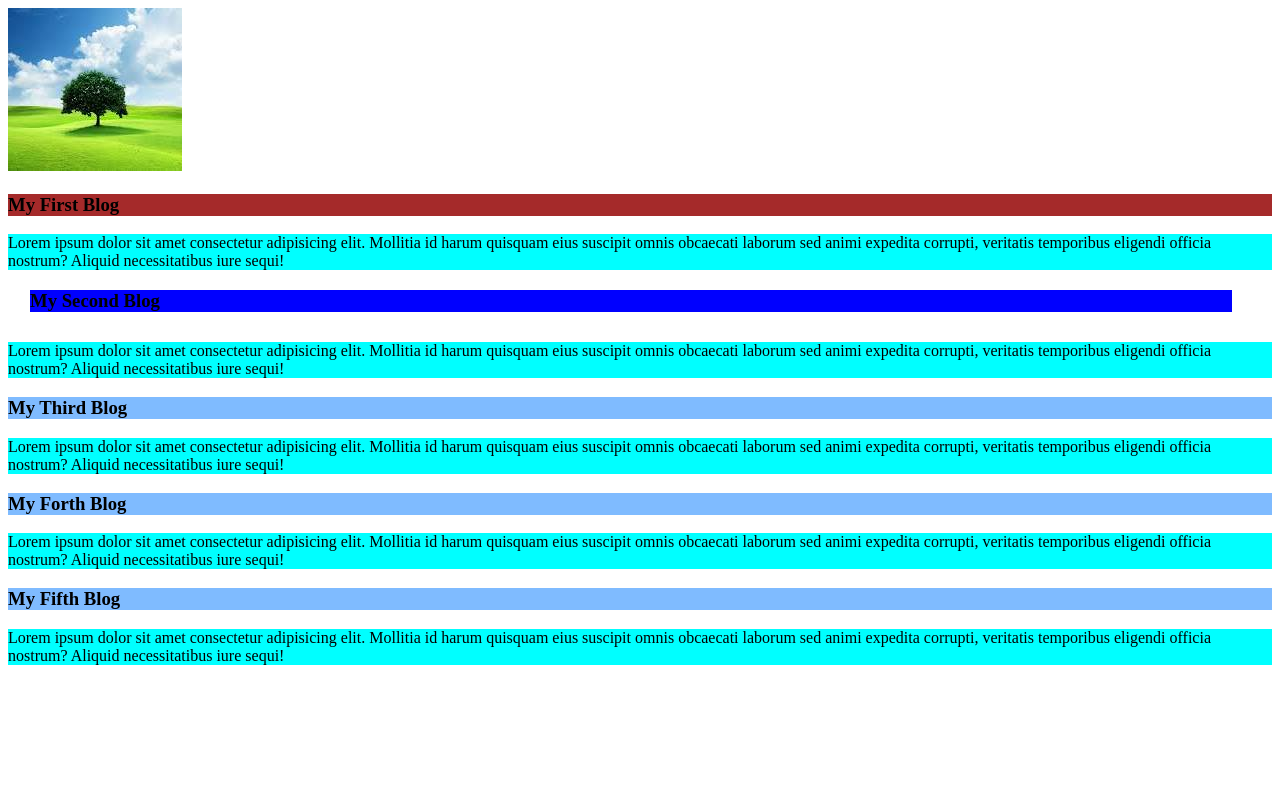
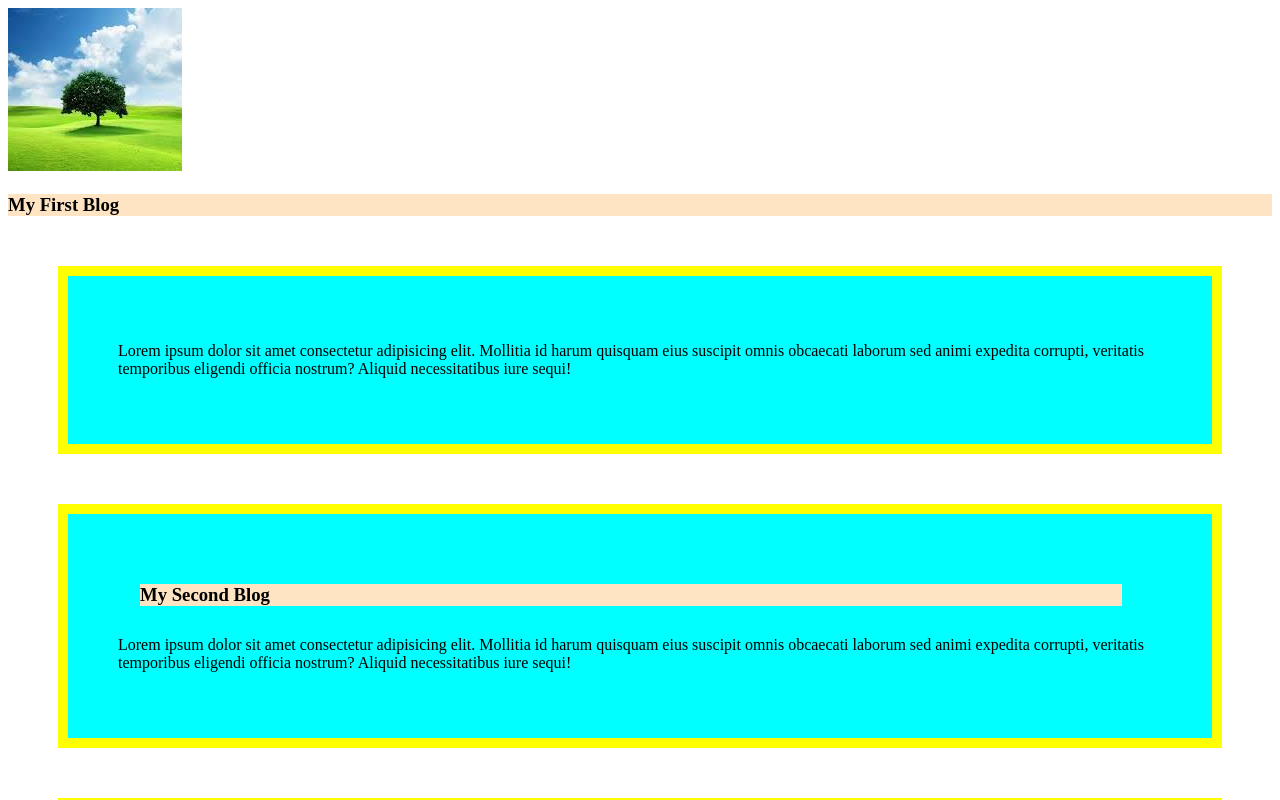
Before and after one commit to RIFAT179/my-first-github-repo, a plain HTML site: page index.html in a window 1280 px wide. Shown: the top 800 px of the page. Drawn offline with Linux system fonts and the light colour scheme.

Commit message:
my first commit

```diff
--- a/index.html
+++ b/index.html
@@ -4,25 +4,26 @@
                <meta charset="UTF-8">
                <meta name="viewport" content="width=device-width, initial-scale=1.0">
                <title>My First Github repo</title>
-               <link rel="stylesheet" href="">
+               <link rel="stylesheet" href="styles.css">
                <style>
                 p{
-                    background-color: aqua;
+                    /* background-color: aqua; */
                 }
                 .First{
-                    background-color: brown;
+                    /* background-color: brown; */
                 }
                 h3{
-                    background-color: rgb(127, 187, 255);
+                    /* background-color: rgb(127, 187, 255); */
                 }
                 #My{
-                    background-color: blue;
+                    /* background-color: blue; */
                     margin: 20px 40px 30px 22px;
-                    box-shadow: 30px;
+                    /* box-shadow: 30px; */
                 }
                 div{
                     /* margin: 30px; */
                 }
+            /* ::shadow 20px */
 
 
                </style>
--- a/styles.css
+++ b/styles.css
@@ -1,8 +1,11 @@
-.first{
-               background-color:red;
+div{
+               border: 10px solid yellow;
+               padding: 50px;
+               margin: 50px;
+               background-color: aqua;
+               box-shadow: blue;
+               box-sizing: 40px;
 }
-.Lorem{
-               background-color: aqua;
-               box-shadow: 3px color(srgb red green blue);
-               margin: 20px 30px 20px 20px;
+h3{
+               background-color: bisque;
 }
```
